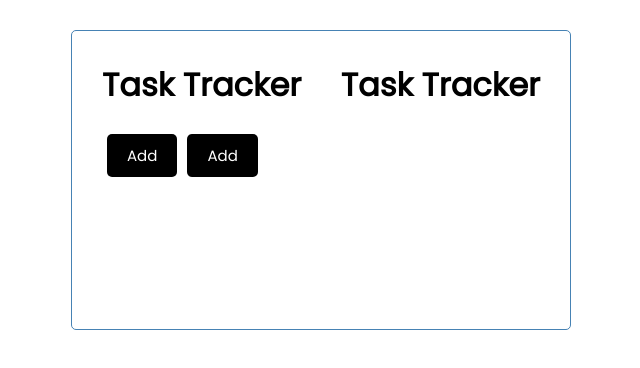
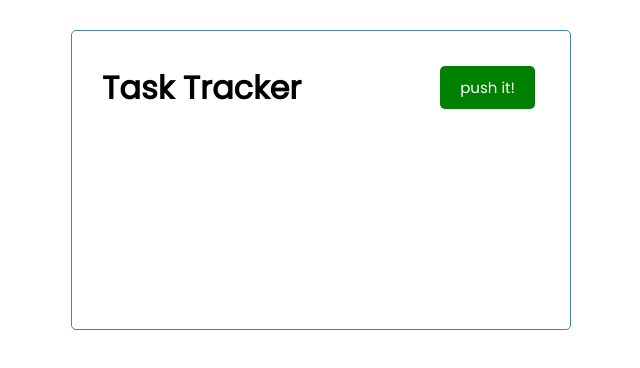
Before and after one commit to yasinarafatpro/react_tracking_task, a React (Create React App) app: page / in a window 1280 px wide. Shown: the top 368 px of the page, without its empty margins (319-959 px from the left). Built offline with nearby package versions, Linux system fonts and the light colour scheme.

Commit message:
button component

```diff
--- a/src/App.js
+++ b/src/App.js
@@ -1,11 +1,8 @@
 import Header from './component/Header'
-import Button from './component/Button';
 function App() {
   return (
     <div className='container'>
       <Header/>
-      <Button/>
-      <Button/>
     </div>
   );
 }
--- a/src/component/Button.js
+++ b/src/component/Button.js
@@ -1,6 +1,20 @@
-const Button = () => {
+import PropTypes from 'prop-types'
+const Button = ({ color, text ,onClick}) => {
     return (
-        <button className='btn'>Add</button>
+        <button
+            onClick={onClick}
+            style={{ backgroundColor: color }}
+            className='btn'>
+            {text}
+        </button>
     )
 }
+Button.defaultProps ={
+    color:'steeblue',
+}
+Button.propTypes={
+    text:PropTypes.string,
+    color:PropTypes.string,
+    onClick:PropTypes.func,
+}
 export default Button
--- a/src/component/Header.js
+++ b/src/component/Header.js
@@ -1,10 +1,19 @@
 import PropTypes from 'prop-types'
+import Button from './Button'
 
 const Header = ({ title1 }) => {
+    const onClick=()=>{
+        console.log('click')
+    }
     return (
         <header className='header'>
             <h1>{title1}</h1>
-            <h1>{title1}</h1>
+            <Button
+            color='green'
+            text='push it!'
+            onClick={onClick}
+            />
+
         </header>
     )
 }
```
